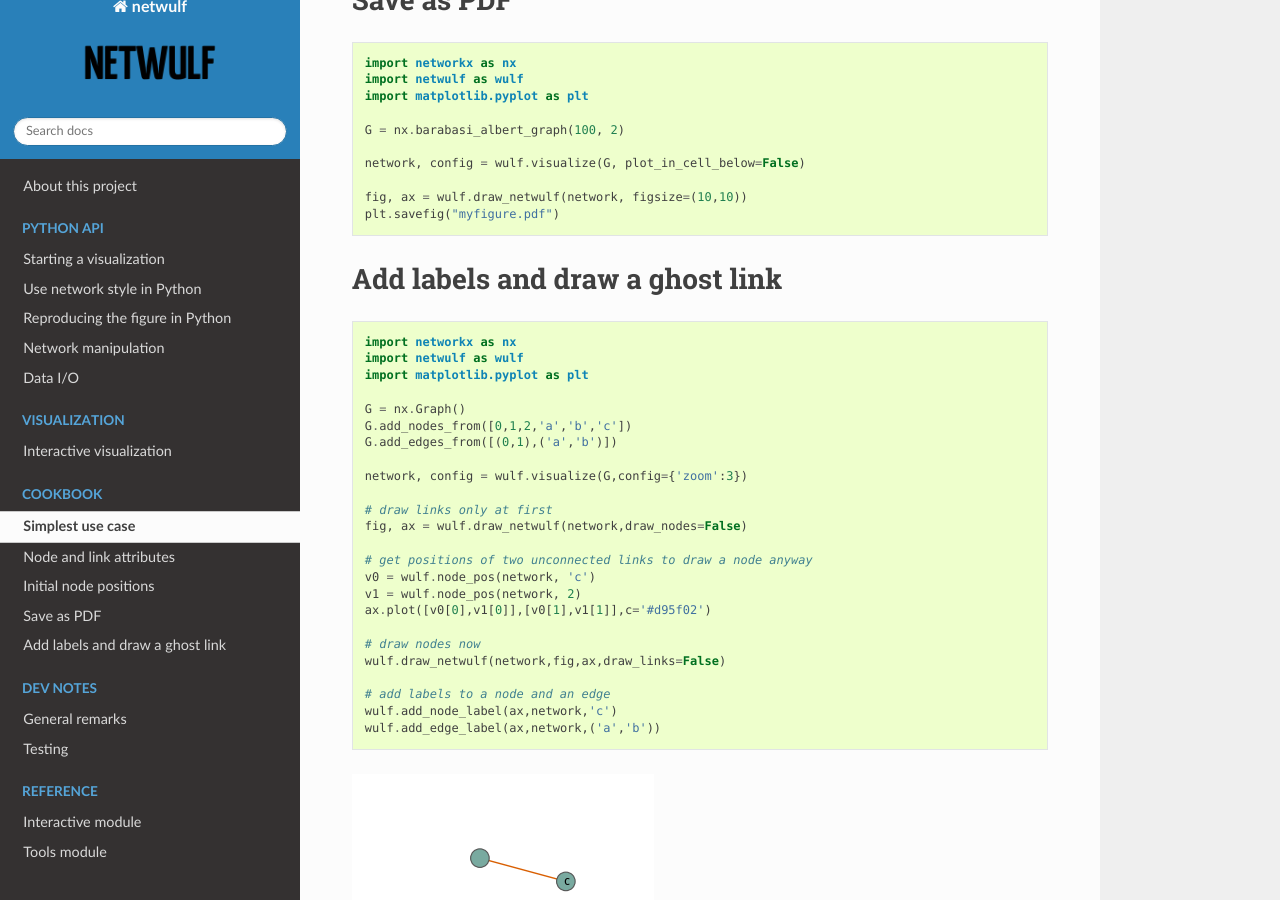
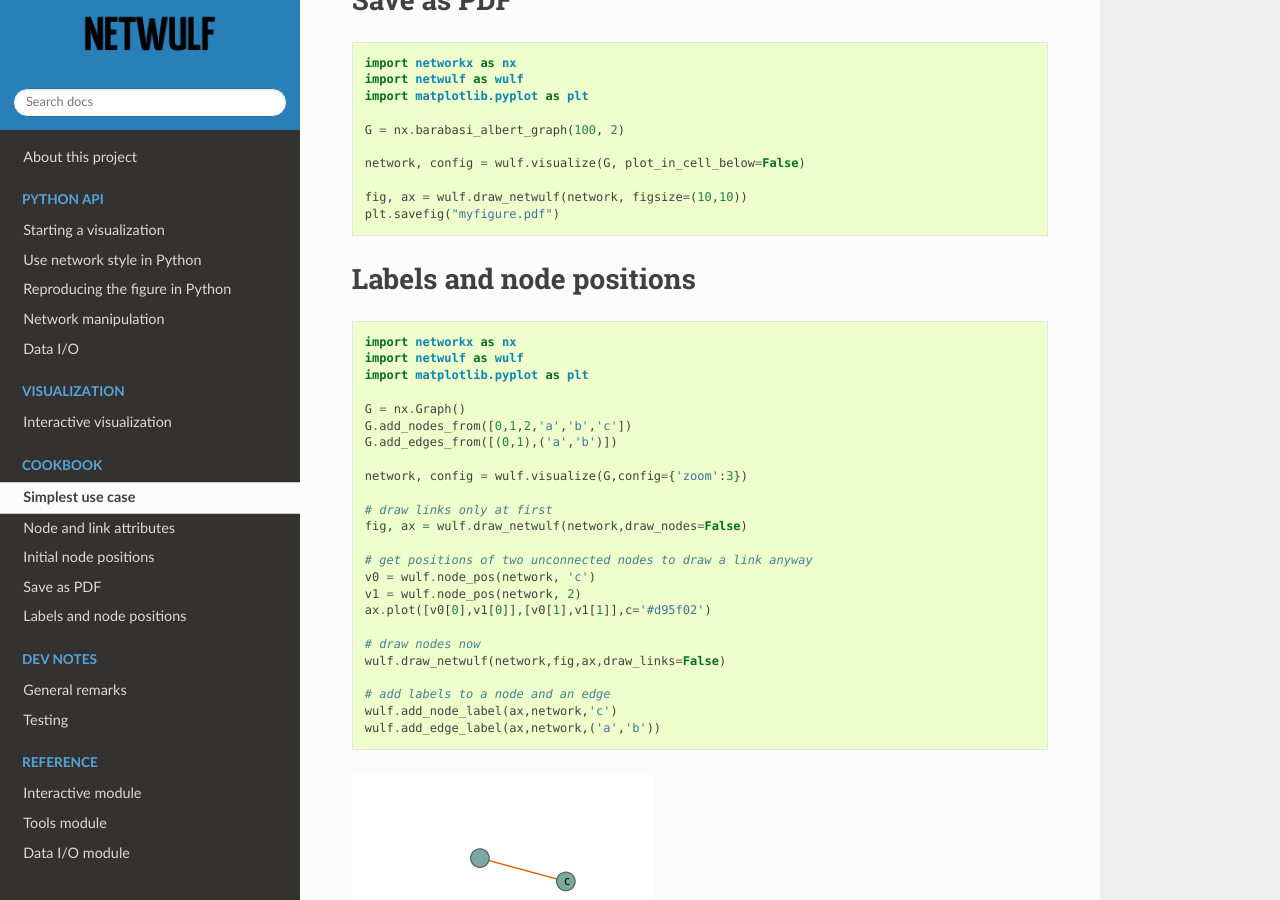
Before and after one commit to benmaier/netwulf, a Sphinx documentation site: the page built from docs/cookbook/cookbook.rst, in a window 1280 px wide and 900 px high, scrolled down 2174 px. Built offline with Sphinx 7.4.7 and the Read the Docs theme 2.0.0, drawn with Linux system fonts in a browser that asks for light colours; pages that are not in the unit, such as notebooks, are missing from menus.

Commit message:
fixed some gubs in docs

```diff
--- a/docs/cookbook/cookbook.rst
+++ b/docs/cookbook/cookbook.rst
@@ -105,8 +105,8 @@ Save as PDF
     plt.savefig("myfigure.pdf")
 
 
-Add labels and draw a ghost link
---------------------------------
+Labels and node positions
+-------------------------
 
 .. code:: python
 
@@ -123,7 +123,7 @@ Add labels and draw a ghost link
     # draw links only at first
     fig, ax = wulf.draw_netwulf(network,draw_nodes=False)
 
-    # get positions of two unconnected links to draw a node anyway
+    # get positions of two unconnected nodes to draw a link anyway
     v0 = wulf.node_pos(network, 'c')
     v1 = wulf.node_pos(network, 2)
     ax.plot([v0[0],v1[0]],[v0[1],v1[1]],c='#d95f02')
--- a/docs/python_api/data_io.rst
+++ b/docs/python_api/data_io.rst
@@ -24,9 +24,6 @@ You can either save/load the stylized network only
     wulf.draw_netwulf(stylized_network, config)
 
 
-.. figure:: img/post_to_python.png
-    :width: 500
-
 Or you can save/load with the respective ``networkx.Graph``-object
 in order to replicate some other features.
 
--- /dev/null
+++ b/docs/reference/io.rst
@@ -0,0 +1,7 @@
+Data I/O module
+---------------
+
+.. automodule:: netwulf.io
+    :members:
+    :undoc-members:
+    :show-inheritance:
```
